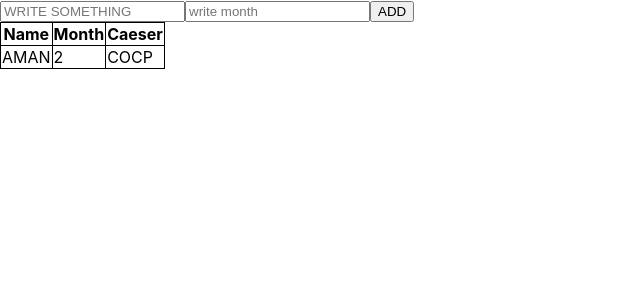
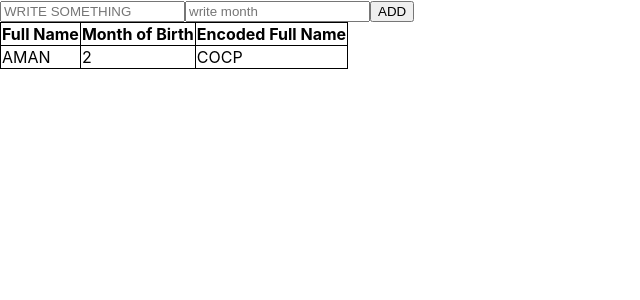
Before and after one commit to keshavGaur053/codingassignment, a React (Create React App) app: page / in a window 1280 px wide. Shown: the top 300 px of the page, without its empty margins (0-640 px from the left). Built offline with nearby package versions, Linux system fonts and the light colour scheme; data requests are answered from the project's data file.

Commit message:
Update UserForm.jsx

```diff
--- a/src/Components/UserForm.jsx
+++ b/src/Components/UserForm.jsx
@@ -15,15 +15,15 @@ const UserForm = () => {
   return (
     <div>
       <table >
-        <thead>
-          <tr>
-          <th>Name</th>
-          <th>Month</th>
-          <th>Caeser</th>
+        <thead >
+          <tr >
+          <th >Full Name</th>
+          <th >Month of Birth</th>
+          <th>Encoded Full Name</th>
           </tr>
         </thead>
         {show.map((e) => (
-          <tbody>
+          <tbody >
             <tr>
             <td>{e.name}</td>
             <td>{e.month}</td>
```
